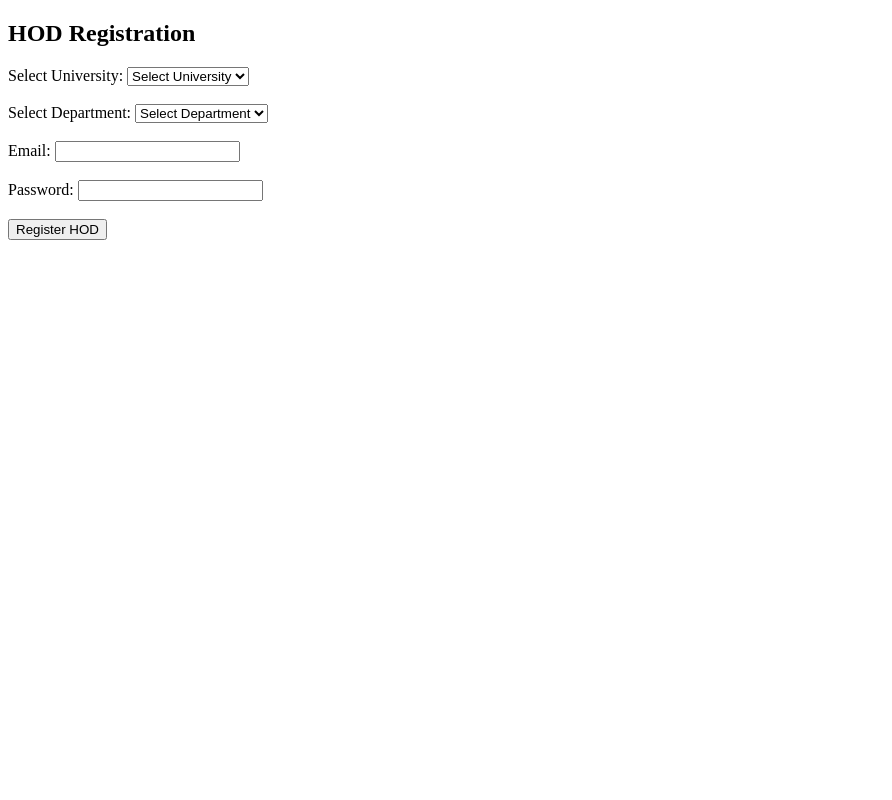
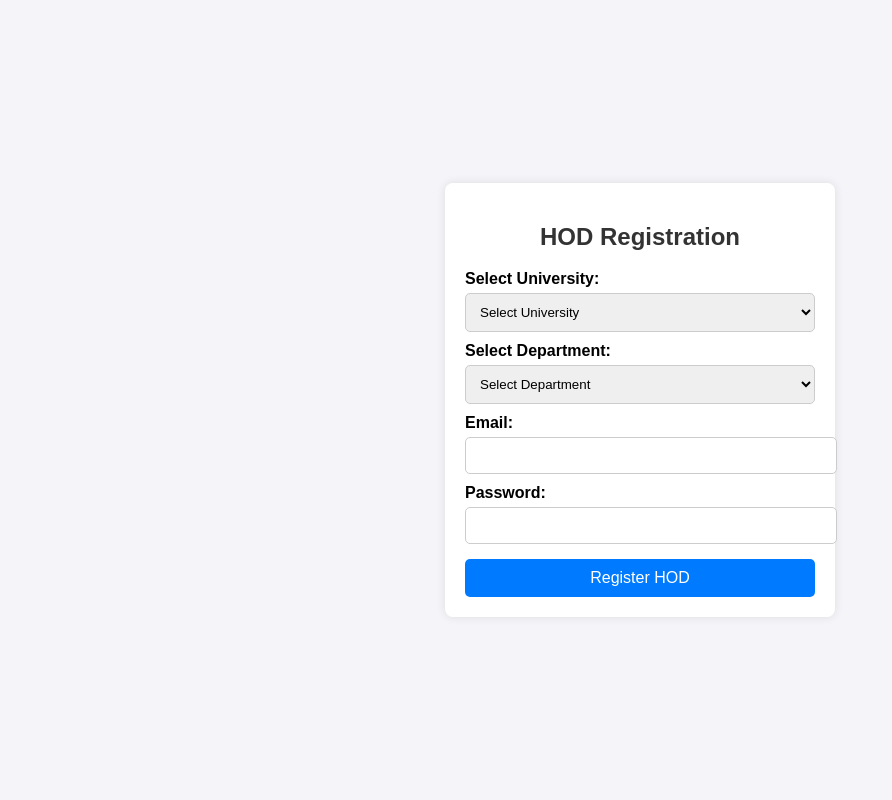
Before and after one commit to ManaS066/BridgeWork, a Flask app: page /hod_register in a window 1280 px wide. Shown: the whole page, without its empty margins (0-892 px from the left). Run offline with Flask 3, Linux system fonts and the light colour scheme; data that the repository does not hold is empty; some libraries are stand-ins or nearby versions.

Commit message:
Css in HOD_reg

```diff
--- a/templates/hod_register.html
+++ b/templates/hod_register.html
@@ -4,6 +4,54 @@
     <meta charset="UTF-8">
     <meta name="viewport" content="width=device-width, initial-scale=1.0">
     <title>HOD Registration</title>
+    <style>
+        body {
+            font-family: Arial, sans-serif;
+            background-color: #f4f4f9;
+            display: flex;
+            justify-content: center;
+            align-items: center;
+            height: 100vh;
+            margin: 0;
+        }
+        .container {
+            background: white;
+            padding: 20px;
+            border-radius: 8px;
+            box-shadow: 0 0 10px rgba(0, 0, 0, 0.1);
+            width: 350px;
+        }
+        h2 {
+            text-align: center;
+            color: #333;
+        }
+        label {
+            font-weight: bold;
+            display: block;
+            margin-top: 10px;
+        }
+        select, input {
+            width: 100%;
+            padding: 10px;
+            margin-top: 5px;
+            border: 1px solid #ccc;
+            border-radius: 5px;
+        }
+        button {
+            width: 100%;
+            padding: 10px;
+            background: #007bff;
+            color: white;
+            border: none;
+            border-radius: 5px;
+            margin-top: 15px;
+            cursor: pointer;
+            font-size: 16px;
+        }
+        button:hover {
+            background: #0056b3;
+        }
+    </style>
     <script>
         async function fetchUniversities() {
             const response = await fetch('/get_universities');
@@ -19,10 +67,11 @@
 
         async function fetchDepartments() {
             let universityId = document.getElementById('university').value;
+            if (!universityId) return;
             const response = await fetch(`/get_departments/${universityId}`);
             const departments = await response.json();
             let deptSelect = document.getElementById('department');
-            deptSelect.innerHTML = '<option value="">Select Department</option>'; // Reset previous options
+            deptSelect.innerHTML = '<option value="">Select Department</option>';
             departments.forEach(dept => {
                 let option = document.createElement('option');
                 option.value = dept;
@@ -38,6 +87,11 @@
             let email = document.getElementById('email').value;
             let password = document.getElementById('password').value;
 
+            if (!universityId || !department || !email || !password) {
+                alert('Please fill out all fields!');
+                return;
+            }
+
             const response = await fetch('/register_hod', {
                 method: 'POST',
                 headers: {'Content-Type': 'application/json'},
@@ -52,29 +106,27 @@
     </script>
 </head>
 <body>
+    <div class="container">
         <h2>HOD Registration</h2>
         <form onsubmit="registerHOD(event)">
             <label for="university">Select University:</label>
             <select id="university" name="university" onchange="fetchDepartments()" required>
                 <option value="">Select University</option>
             </select>
-        <br><br>
 
             <label for="department">Select Department:</label>
             <select id="department" name="department" required>
                 <option value="">Select Department</option>
             </select>
-        <br><br>
 
             <label for="email">Email:</label>
             <input type="email" id="email" name="email" required>
-        <br><br>
 
             <label for="password">Password:</label>
             <input type="password" id="password" name="password" required>
-        <br><br>
 
             <button type="submit">Register HOD</button>
         </form>
+    </div>
 </body>
 </html>
```
Lines whose indentation alone changed are shown as unchanged.
